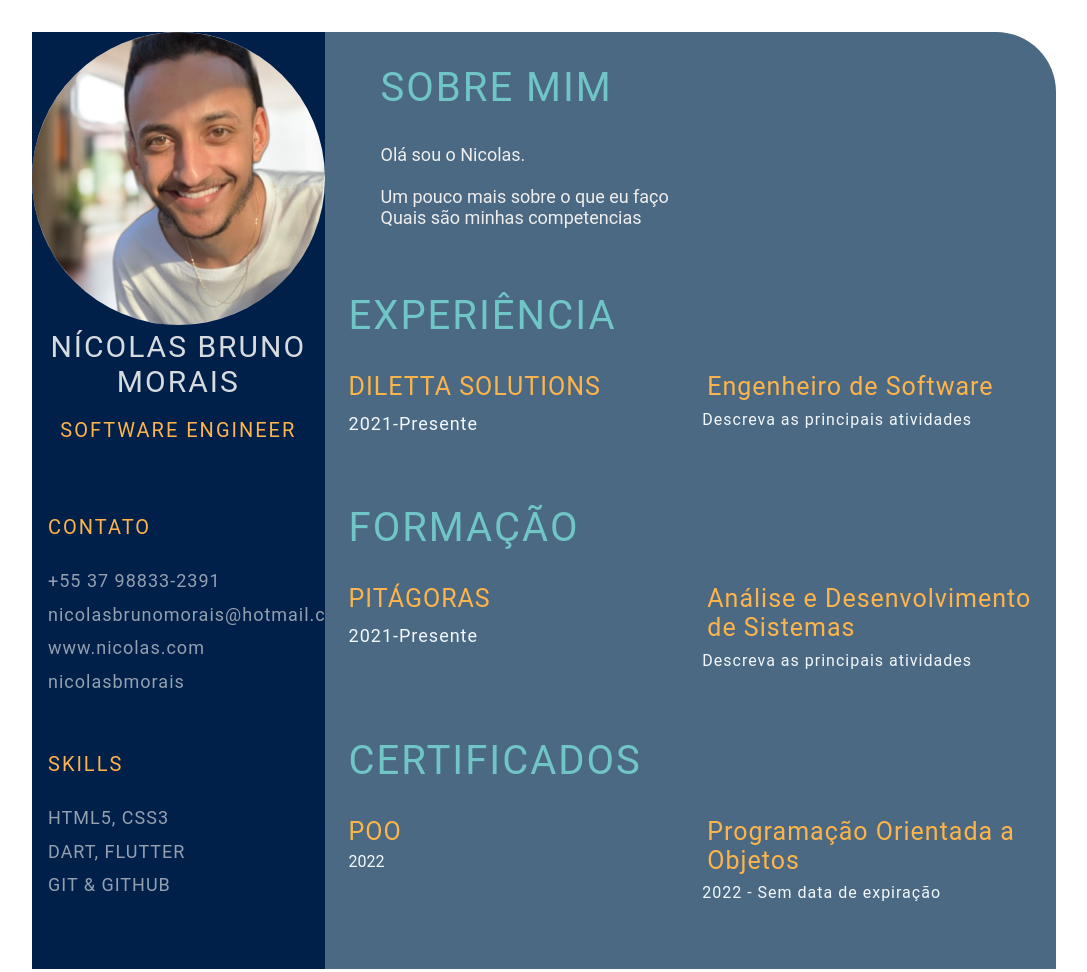
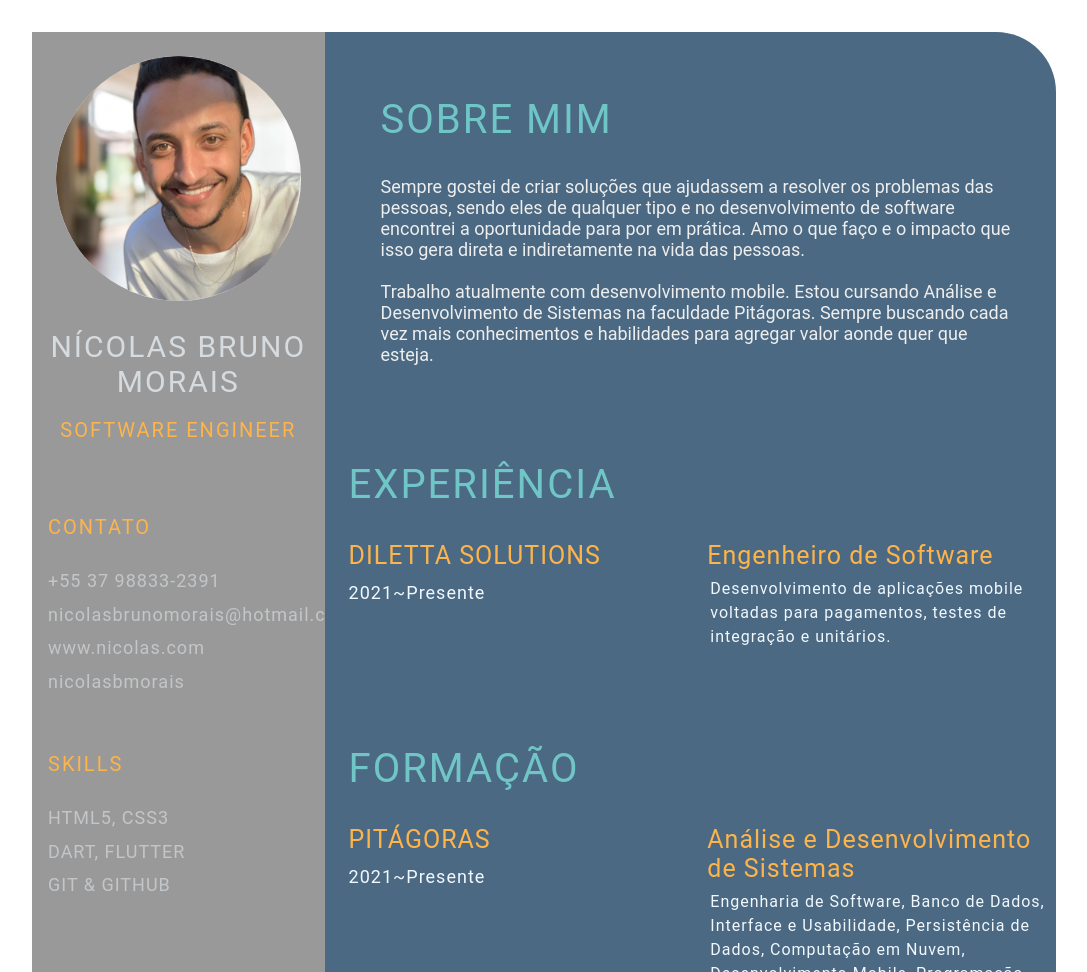
Before and after one commit to nicolasbmorais/nicolasbrunomorais.github.io, a plain HTML site: page index.html in a window 1280 px wide. Shown: the top 972 px of the page, without its empty margins (96-1183 px from the left). Drawn offline with Linux system fonts and the light colour scheme.

Commit message:
Day 04 (#5)
* Ajustando algumas configurações e textos

* Ajustando imagem

```diff
--- a/index.html
+++ b/index.html
@@ -1,5 +1,6 @@
 <!DOCTYPE html>
 <html lang="pt-br">
+
 
 <head>
     <meta charset="UTF-8">
@@ -50,22 +51,30 @@
                     <section class="about gap">
                         <div class="right-title">Sobre mim</div>
                         <p class="about-me-contents">
-                            Olá sou o Nicolas.<br>
-                            <br> Um pouco mais sobre o que eu faço
-                            <br> Quais são minhas competencias
+                        Sempre gostei de criar soluções que ajudassem a resolver os problemas das pessoas, sendo eles de
+                        qualquer tipo e no
+                        desenvolvimento de software encontrei a oportunidade para por em prática. Amo o que faço e o
+                        impacto que isso gera
+                        direta e indiretamente na vida das pessoas.<br>
+
+                        <br>Trabalho atualmente com desenvolvimento mobile. Estou cursando Análise e
+                        Desenvolvimento de Sistemas na
+                        faculdade Pitágoras. Sempre buscando cada vez mais conhecimentos e habilidades para agregar
+                        valor aonde quer que esteja.
                         </p>
-                    </section>
-                </div>
+                        </section>
+                        </div>
             <section class="experience gap">
                 <div class="right-title">Experiência</div>
                 <div class="experience-contents">
                     <div class="exp-left">
                         <p class="exp-company">Diletta Solutions</p>
-                        <p class="exp-time-period">2021-Presente</p>
+                        <p class="exp-time-period">2021~Presente</p>
                     </div>
                     <div class="exp-right">
                         <p class="exp-position">Engenheiro de Software</p>
-                        <p class="exp-desc">Descreva as principais atividades</p>
+                        <p class="exp-desc">Desenvolvimento de aplicações mobile voltadas para pagamentos, testes de
+                            integração e unitários.</p>
                     </div>
                 </div>
             </section>
@@ -74,11 +83,16 @@
                 <div class="education-contents">
                     <div class="education-left">
                         <p class="education-company">Pitágoras</p>
-                        <p class="education-time-period">2021-Presente</p>
+                        <p class="education-time-period">2021~Presente</p>
                     </div>
                     <div class="education-right">
                         <p class="education-position">Análise e Desenvolvimento de Sistemas</p>
-                        <p class="education-desc">Descreva as principais atividades</p>
+                        <p class="education-desc">Engenharia de Software, Banco de Dados, Interface e Usabilidade,
+                            Persistência de Dados, Computação em Nuvem,
+                            Desenvolvimento Mobile, Programação Web, Lógica Computacional, Algoritmos, Persistência de
+                            Dados, Infraestrutura de
+                            Redes, Modelagem de Sistemas e Dados, Redes e Sistemas Distribuídos, Análise Orientada a
+                            Objetos.</p>
                     </div>
                 </div>
             </section>
@@ -91,13 +105,12 @@
                     </div>
                     <div class="certificates-right">
                         <p class="certificates-position">Programação Orientada a Objetos</p>
-                        <p class="certificates-desc">2022 - Sem data de expiração</p>
+                        <p class="certificates-desc">2022 ~ Sem data de expiração</p>
                     </div>
                 </div>
             </section>
-        </section>
-
-        </main>
+            </section>
+            </main>
 </body>
 
 </html>
--- a/style.css
+++ b/style.css
@@ -17,8 +17,7 @@
 .left-section {
     grid-column: span 2;
     height: 100%;
-    background-color: #00204A;
-        border-radius: 0px;
+    background-color: #999999;
 }
 
 .right-section {
@@ -26,6 +25,7 @@
     height: 100%;
     background-color: #4B6982;
     border-radius: 0px 60px 0px 0px;
+    padding-left: 1.5rem;
     padding-left: 1.5rem;
 }
 
@@ -38,6 +38,7 @@
 }
 
 .profile .profile-image {
+    padding: 1.50rem;
         width: 100%;
     border-radius: 100%;
 }
@@ -63,7 +64,6 @@
     padding-top: 1.25rem;
 }
 
-/* .contact-info { border-bottom: 2px solid #1B2631; } */
 .left-title {
     padding-top: 3.43rem;
     padding-bottom: 1.5rem;
@@ -125,6 +125,7 @@
     letter-spacing: 2px;
     text-transform: uppercase;
     color: #70C6C7;
+    padding-top: 2rem;
     padding-bottom: 2.06rem;
 }
 
@@ -136,9 +137,11 @@
     font-size: 18px;
     color: #eeeeee;
 }
+
 .exp-desc,
 .education-desc,
 .certificates-desc {
+    padding-left: 0.5rem;
     font-weight: 400;
     font-size: 16px;
     line-height: 24px;
@@ -169,7 +172,7 @@
 
 .exp-time-period,
 .education-time-period,
-.education-time-period {
+.certificates-time-period {
     font-weight: 400;
     font-size: 18px;
     line-height: 32px;
```
Lines whose indentation alone changed are shown as unchanged.
